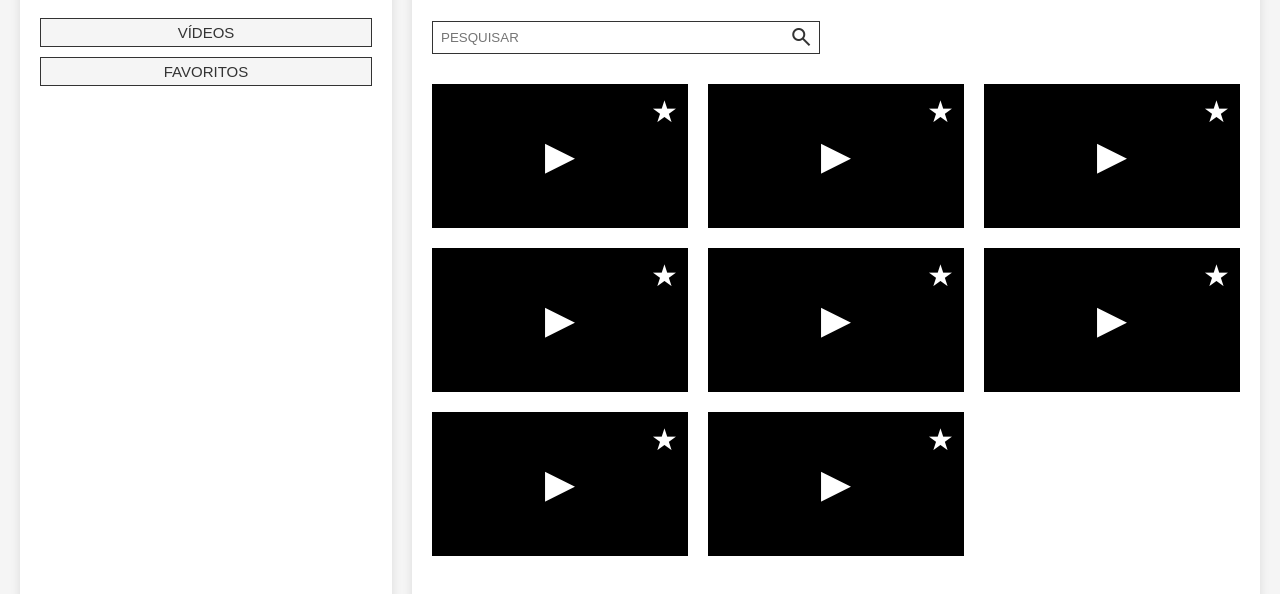
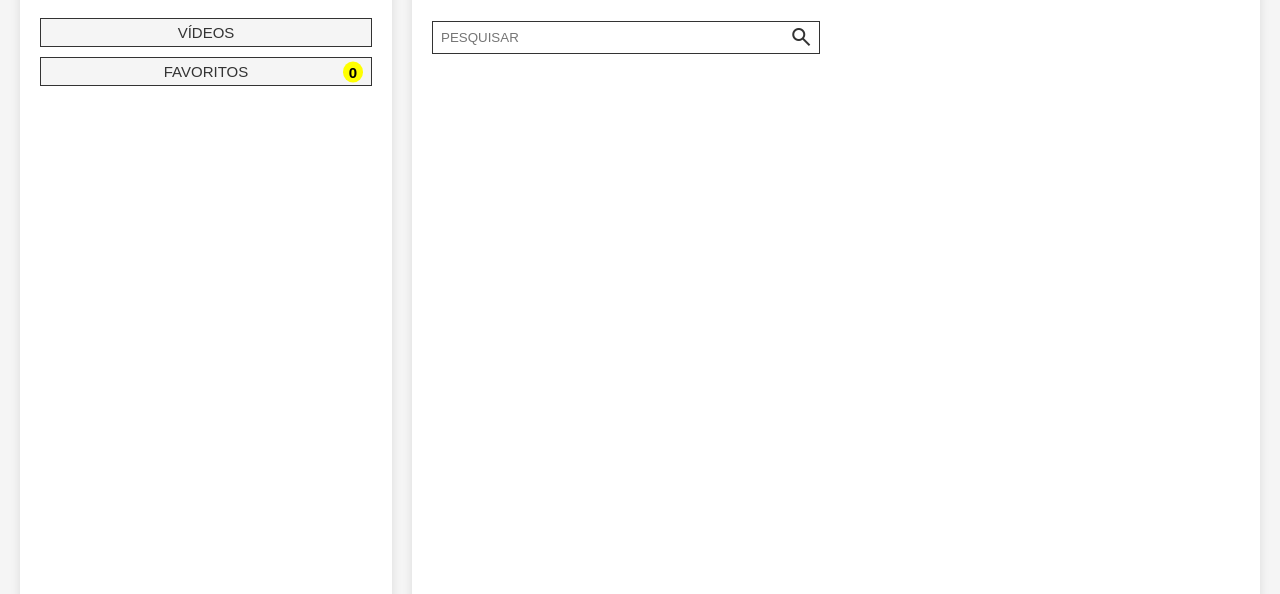
Before and after one commit to mrzinofc/Teste-iCasei-Front-End-2024, a website: page mf_drawer/index.html in a window 1280 px wide. Shown: the part 80-674 px from the top of the page. Drawn offline with nearby package versions, Linux system fonts and the light colour scheme.

Commit message:
mf_drawer ok

```diff
--- a/mf_drawer/index.html
+++ b/mf_drawer/index.html
@@ -16,7 +16,7 @@
                     <a href="#videos" id="videosLink">VÍDEOS</a>
                 </div>
                 <div class="link-box">
-                    <a href="#favorites" id="favoritesLink">FAVORITOS</a>
+                    <a href="#favorites" id="favoritesLink">FAVORITOS<span class="favorites-counter"></span></a>
                 </div>
             </div>
         </div>
@@ -27,40 +27,7 @@
                 <span class="search-icon material-symbols-outlined">search</span>
             </div>
             <div class="video-grid" id="videoGrid">
-                <!-- Exemplos de vídeos -->
-                <div class="video-box">
-                    <div class="play-button">&#9658;</div>
-                    <div class="favorite">&#9733;</div>
-                </div>
-                <div class="video-box">
-                    <div class="play-button">&#9658;</div>
-                    <div class="favorite">&#9733;</div>
-                </div>
-                <div class="video-box">
-                    <div class="play-button">&#9658;</div>
-                    <div class="favorite">&#9733;</div>
-                </div>
-                <div class="video-box">
-                    <div class="play-button">&#9658;</div>
-                    <div class="favorite">&#9733;</div>
-                </div>
-                <div class="video-box">
-                    <div class="play-button">&#9658;</div>
-                    <div class="favorite">&#9733;</div>
-                </div>
-                <div class="video-box">
-                    <div class="play-button">&#9658;</div>
-                    <div class="favorite">&#9733;</div>
-                </div>
-                <div class="video-box">
-                    <div class="play-button">&#9658;</div>
-                    <div class="favorite">&#9733;</div>
-                </div>
-                <div class="video-box">
-                    <div class="play-button">&#9658;</div>
-                    <div class="favorite">&#9733;</div>
-                </div>
-                <!-- Adicione mais vídeos conforme necessário -->
+                <!-- Vídeos serão renderizados aqui pelo JavaScript -->
             </div>
         </div>
     </div>
--- a/mf_drawer/main.js
+++ b/mf_drawer/main.js
@@ -5,10 +5,18 @@ document.addEventListener('DOMContentLoaded', function() {
     const videoGrid = document.querySelector('.video-grid');
 
     const videos = document.querySelectorAll('.video-box');
-    const favoritesCount = document.querySelector('.favorites-count');
     const favoritesLink = document.querySelector('.link-box a[href="#favorites"]');
     const videosLink = document.querySelector('.link-box a[href="#videos"]');
     let favorites = JSON.parse(localStorage.getItem('favorites')) || [];
+
+    // Adiciona o contador no link-box do FAVORITOS
+    const favoritesLinkBox = document.querySelector('.link-box a[href="#favorites"]').parentElement;
+    let favoritesCounter = document.querySelector('.favorites-counter');
+    if (!favoritesCounter) {
+        favoritesCounter = document.createElement('span');
+        favoritesCounter.classList.add('favorites-counter');
+        favoritesLinkBox.appendChild(favoritesCounter);
+    }
 
     // Marcar/desmarcar vídeo como favorito
     videos.forEach((video, idx) => {
@@ -31,7 +39,7 @@ document.addEventListener('DOMContentLoaded', function() {
 
     // Atualiza o número de favoritos exibido
     function updateFavoritesCount() {
-        favoritesCount.textContent = favorites.length;
+        favoritesCounter.textContent = favorites.length;
         localStorage.setItem('favorites', JSON.stringify(favorites)); // Salva os favoritos no localStorage
         updateFavoritesLink(); // Atualiza o número de favoritos no link do mf_drawer
     }
@@ -96,8 +104,7 @@ document.addEventListener('DOMContentLoaded', function() {
 
     // Atualiza o número de favoritos no link do mf_drawer
     function updateFavoritesLink() {
-        const favoritesLinkCount = document.querySelector('.link-box .favorites-count');
-        favoritesLinkCount.textContent = favorites.length;
+        favoritesCounter.textContent = favorites.length;
     }
 
     // Inicializa o estado inicial dos vídeos (mostrando todos)
--- a/mf_drawer/styles.css
+++ b/mf_drawer/styles.css
@@ -36,8 +36,9 @@ body {
   border: 1px solid #333;
   transition: background-color 0.3s;
   display: flex;
+  position: relative;
   justify-content: center;
-  align-items: center;
+  align-items:center
 }
 
 .link-box a {
@@ -146,6 +147,19 @@ body {
   color: gold; /* Cor do ícone de favorito quando selecionado */
 }
 
+.favorites-counter {
+  background-color: yellow;
+  border-radius: 50%;
+  padding: 2px 6px;
+  color: black;
+  font-weight: bold;
+  position: absolute;
+  top: 50%;
+  right: 8px; /* Ajuste a distância do lado direito conforme necessário */
+  transform: translateY(-50%);
+  z-index: 1;
+}
+
 @media (max-width: 600px) {
   .container {
     flex-direction: column;
--- a/mf_videos/main.js
+++ b/mf_videos/main.js
@@ -1,4 +1,5 @@
 document.addEventListener('DOMContentLoaded', function() {
+    const API_KEY = 'AIzaSyCdgOWg2049C5NhI6XR7ndr5ymXdBbsB40';
     const searchInput = document.querySelector('.search-box input[type="text"]');
     const videoGrid = document.querySelector('.video-grid');
     const favoriteVideoGrid = document.querySelector('.favorite-video-grid');
@@ -24,8 +25,7 @@ document.addEventListener('DOMContentLoaded', function() {
 
     // Função para buscar vídeos na API do YouTube
     function searchVideos(query) {
-        const apiKey = 'YOUR_YOUTUBE_API_KEY';
-        const url = `https://www.googleapis.com/youtube/v3/search?part=snippet&type=video&q=${query}&key=${apiKey}`;
+        const url = `https://www.googleapis.com/youtube/v3/search?part=snippet&type=video&q=${query}&key=${API_KEY}`;
 
         fetch(url)
             .then(response => response.json())
@@ -131,7 +131,7 @@ document.addEventListener('DOMContentLoaded', function() {
 
     // Função para criar o elemento de vídeo na grade de favoritos
     function createFavoriteVideoBox(videoId) {
-        const url = `https://www.googleapis.com/youtube/v3/videos?part=snippet&id=${videoId}&key=YOUR_YOUTUBE_API_KEY`;
+        const url = `https://www.googleapis.com/youtube/v3/videos?part=snippet&id=${videoId}&key=${API_KEY}`;
 
         return fetch(url)
             .then(response => response.json())
--- a/mf_videos/styles.css
+++ b/mf_videos/styles.css
@@ -27,6 +27,17 @@ body {
   bottom: 0;
   overflow-y: auto;
   border-right: 1px solid #ccc;
+}
+
+.favorites-counter {
+  background-color: yellow;
+  border-radius: 50%;
+  padding: 5px;
+  color: black;
+  margin-left: 5px;
+  display: inline-block;
+  text-align: center;
+  min-width: 20px;
 }
 
 .videos {
```
Also changed, not shown: mf_videos/index.html (+2 -2 lines).
